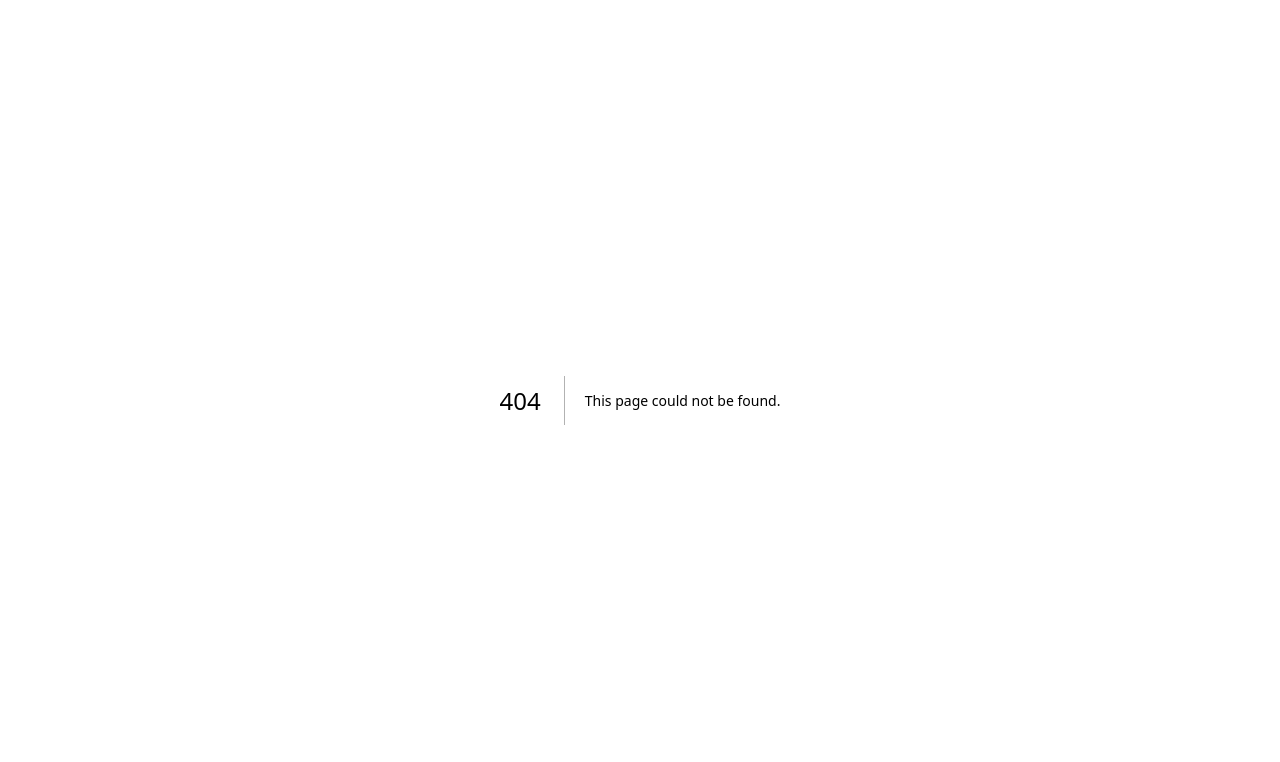
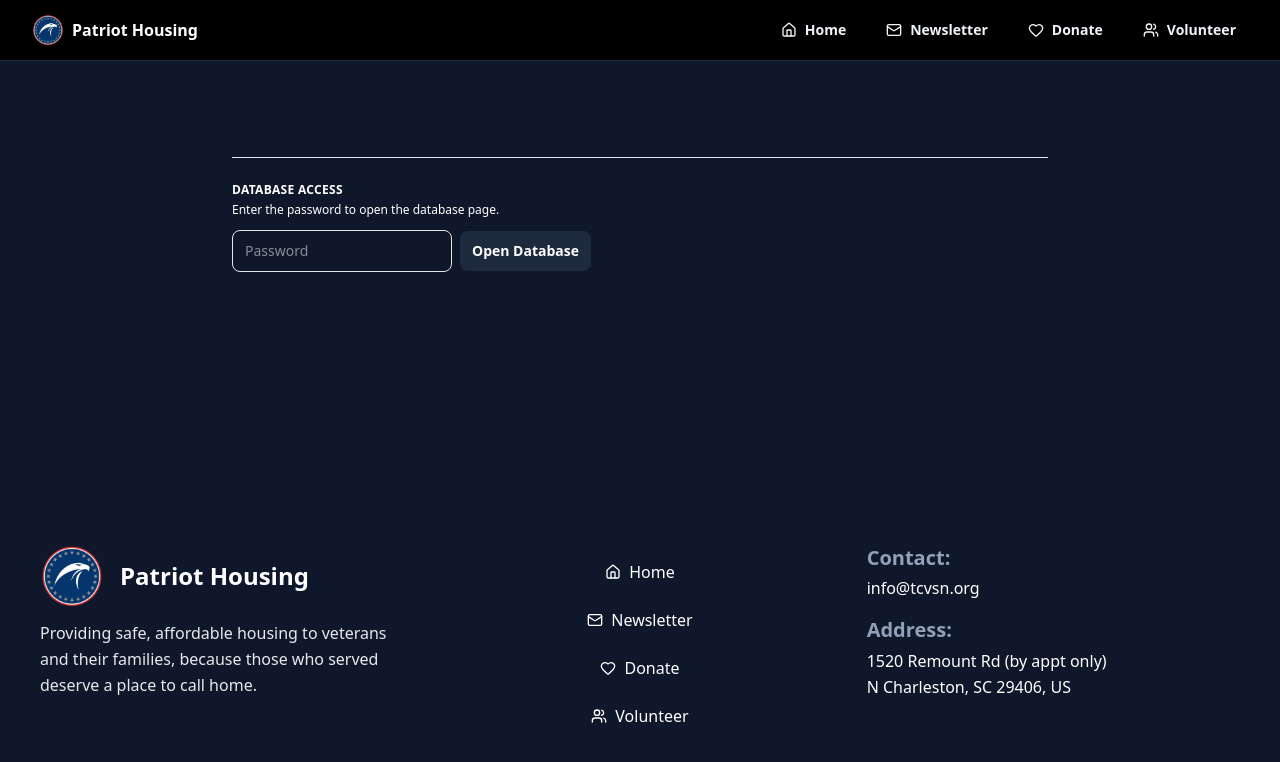
Before and after one commit to ktp-usc/patriot-housing, a Next.js app: page /bulletin in a window 1280 px wide. Before the commit this address had no page. Shown: the top 762 px of the page. Built offline with nearby package versions, Linux system fonts and the light colour scheme.

Commit message:
updated footer and obscured db login under /bulletin (#43)
Co-authored-by: journeymanmarv <109034678+JourneymanMarv@users.noreply.github.com>

```diff
--- /dev/null
+++ b/app/bulletin/page.tsx
@@ -0,0 +1,72 @@
+"use client";
+
+import {FormEvent, useState} from "react";
+import {useRouter} from "next/navigation";
+import Header from "@/components/header";
+import Footer from "@/components/footer";
+
+export default function DatabaseLogin() {
+    const router = useRouter();
+    const [databasePasswordInput, setDatabasePasswordInput] = useState("");
+    const [databaseError, setDatabaseError] = useState("");
+
+    function handleDatabaseAccess(event: FormEvent<HTMLFormElement>) {
+        event.preventDefault();
+        setDatabaseError("");
+
+        const normalizedPasswordInput = databasePasswordInput.trim();
+
+        if (!normalizedPasswordInput) {
+            setDatabaseError("Password is required.");
+            return;
+        }
+
+        router.push(`/database?access=${encodeURIComponent(normalizedPasswordInput)}`);
+    }
+
+    return (
+        <div className="flex min-h-screen flex-col overflow-x-hidden bg-slate-900 text-slate-900">
+            <Header/>
+            <main className="mx-auto w-full max-w-4xl flex-1 px-4 py-6 sm:px-6 sm:py-8 md:px-10 md:py-14">
+                <section className="mt-8 border-t border-slate-200 pt-6 sm:mt-10">
+                    <h2 className="text-xs font-semibold uppercase tracking-wide text-white">
+                        Database Access
+                    </h2>
+
+                    <p className="mt-1 text-xs text-white">
+                        Enter the password to open the database page.
+                    </p>
+
+                    <form
+                        onSubmit={handleDatabaseAccess}
+                        className="mt-3 flex flex-col gap-3 sm:gap-2 md:flex-row md:items-center"
+                    >
+                        <input
+                            type="password"
+                            value={databasePasswordInput}
+                            onChange={(event) => setDatabasePasswordInput(event.target.value)}
+                            className="w-full rounded-md border text-white px-3 py-2.5 text-sm outline-none transition focus:border-slate-600 md:max-w-[220px]"
+                            placeholder="Password"
+                            required
+                        />
+
+                        <button
+                            type="submit"
+                            className="inline-flex w-full items-center justify-center rounded-md bg-slate-800 px-3 py-2.5 text-sm font-semibold text-white transition hover:bg-slate-700 md:w-fit"
+                        >
+                            Open Database
+                        </button>
+                    </form>
+
+                    {databaseError && (
+                        <p className="mt-3 rounded-lg border border-rose-200 bg-rose-50 px-4 py-3 text-sm text-rose-700">
+                            {databaseError}
+                        </p>
+                    )}
+                </section>
+            </main>
+
+            <Footer/>;
+        </div>
+    );
+}
--- a/app/newsletter/page.tsx
+++ b/app/newsletter/page.tsx
@@ -136,12 +136,8 @@ export default function NewsletterPage() {
                 </section>
             </main>
 
-            {/*
-                The shared footer is reused across the site, but the database shortcut should only
-                appear on the newsletter page. Passing this prop keeps the footer generic everywhere
-                else while opting this page into the quieter access row that now lives at the bottom.
-            */}
-            <Footer showDatabaseAccess />
+
+            <Footer />
         </div>
     );
 }
--- a/components/footer.tsx
+++ b/components/footer.tsx
@@ -69,9 +69,9 @@ export default function Footer({ showDatabaseAccess = false }: FooterProps) {
           <p className="text-lg font-bold sm:text-xl">Contact:</p>
           <a
             className="mt-1 block break-words text-sm text-white sm:text-base"
-            href="mailto:info@patriothousing.org"
+            href="mailto:info@tcvsn.org"
           >
-            info@patriothousing.org
+            info@tcvsn.org
           </a>
 
           <p className="mt-4 text-lg font-bold sm:text-xl">Address:</p>
```
